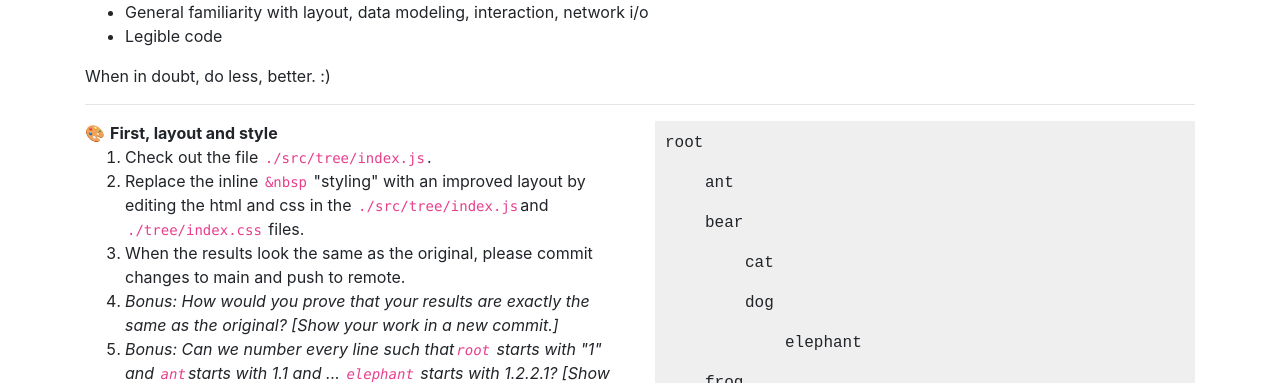
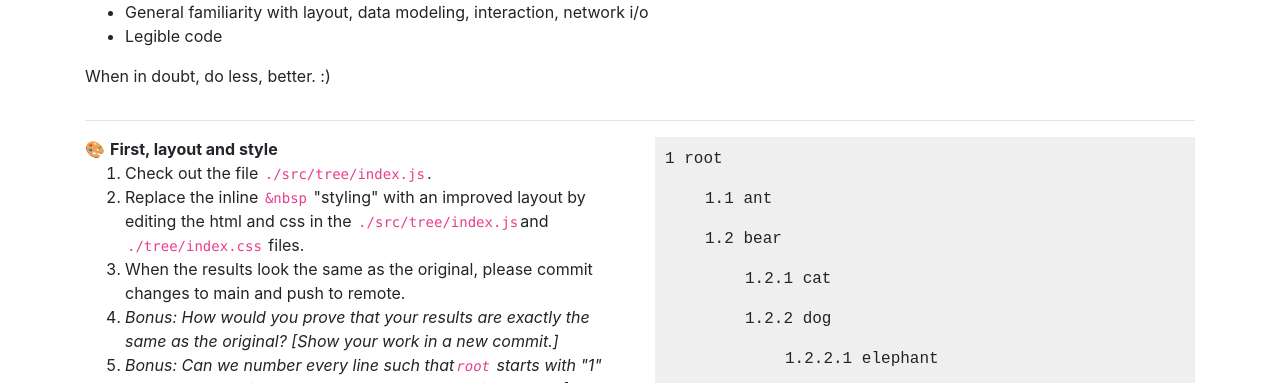
Before and after one commit to ascencioMari/TreeApp, a React (Create React App) app in the folder trees/: page / in a window 1280 px wide. Shown: the part 417-800 px from the top of the page. Built offline with nearby package versions, Linux system fonts and the light colour scheme.

Commit message:
First, layout and style with bonus 5

```diff
--- a/trees/src/tree/index.css
+++ b/trees/src/tree/index.css
@@ -1,4 +1,4 @@
-.tree > ol{
+.tree {
   background-color: #efefef;
   height: 100%;
   padding: 10px;
@@ -6,7 +6,21 @@
   list-style-type: none;
 }
 
-.tree li {
+.tree > ol {
+  counter-reset: section;
+  padding: 0;
+}
+
+.tree ol {
+  counter-reset: section;
   list-style-type: none;
-  margin-bottom: 1rem;
 }
+
+.tree li::before {
+  counter-increment: section;
+  content: counters(section, ".") " ";
+}
+
+p {
+	display: inline-block;
+}
```
